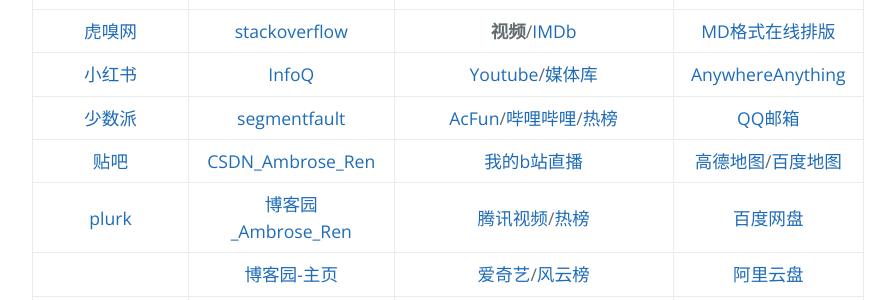
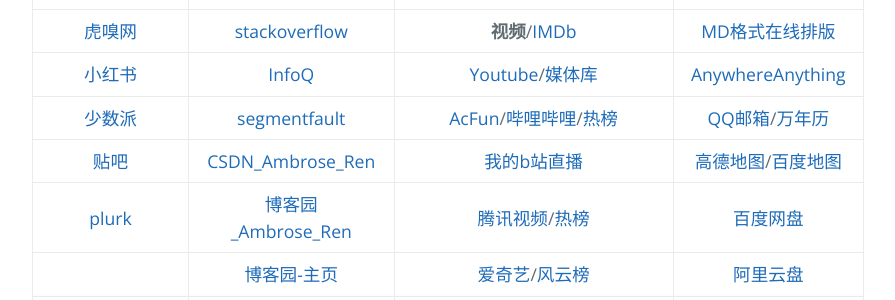
Before and after one commit to AmbroseRen/test, a Jekyll site: the page built from navigation.md, in a window 1280 px wide. Shown: the part 822-1122 px from the top of the page, without its empty margins (192-1087 px from the left). Built offline with Jekyll 4.4.1, drawn with Linux system fonts in a browser that asks for light colours; our own code applies the rules of GitHub Pages for plain Markdown files; the repository's description, which GitHub fills in, is left out.

Commit message:
Update navigation.md

```diff
--- a/navigation.md
+++ b/navigation.md
@@ -18,7 +18,7 @@
 | [Matters](https://matters.news/) | __IT社区__ | [coursera](https://www.coursera.org/browse/computer-science) | [刘明野的工具箱](https://tool.liumingye.cn/) |
 | [虎嗅网](https://www.huxiu.com/) | [stackoverflow](https://stackoverflow.com/) | __视频__/[IMDb](https://m.imdb.com/) | [MD格式在线排版](https://md.phodal.com/) |
 | [小红书](https://www.xiaohongshu.com/explore) | [InfoQ](https://www.infoq.cn/) | [Youtube](https://www.youtube.com/)/[媒体库](https://www.youtube.com/feed/library) | [AnywhereAnything](http://lackar.com/aa/) |
-| [少数派](https://sspai.com/) | [segmentfault](https://segmentfault.com/u/ambroseren/users/following) | [AcFun](https://www.acfun.cn/)/[哔哩哔哩](https://space.bilibili.com/352834482/fans/follow)/[热榜](https://www.bilibili.com/v/popular/rank/all) | [QQ邮箱](https://mail.qq.com/) |
+| [少数派](https://sspai.com/) | [segmentfault](https://segmentfault.com/u/ambroseren/users/following) | [AcFun](https://www.acfun.cn/)/[哔哩哔哩](https://space.bilibili.com/352834482/fans/follow)/[热榜](https://www.bilibili.com/v/popular/rank/all) | [QQ邮箱](https://mail.qq.com/)/[万年历](https://wannianrili.bmcx.com/) |
 | [贴吧](https://tieba.baidu.com/index.html) | [CSDN_Ambrose_Ren](https://blog.csdn.net/Ambrose_Ren) | [我的b站直播](https://live.bilibili.com/22653502) | [高德地图](https://www.amap.com/)/[百度地图](https://map.baidu.com/) |
 | [plurk](https://www.plurk.com/AmbroseRenCN) | [博客园_Ambrose_Ren](https://www.cnblogs.com/rensi/) | [腾讯视频](https://v.qq.com/biu/u/playlist)/[热榜](https://v.qq.com/biu/ranks/?t=hotsearch) | [百度网盘](https://pan.baidu.com/disk/home) |
 | []() | [博客园-主页](https://home.cnblogs.com/u/rensi/) | [爱奇艺](https://www.iqiyi.com/u/fav)/[风云榜](https://www.iqiyi.com/ranks1/home) | [阿里云盘](https://www.aliyundrive.com/drive/) |
```
